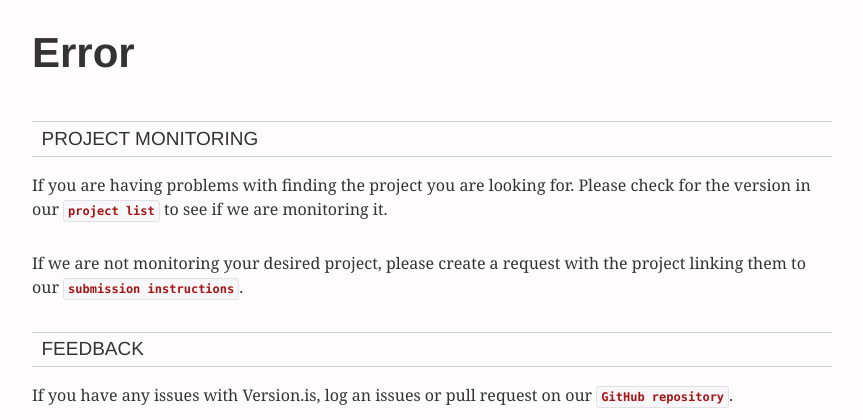
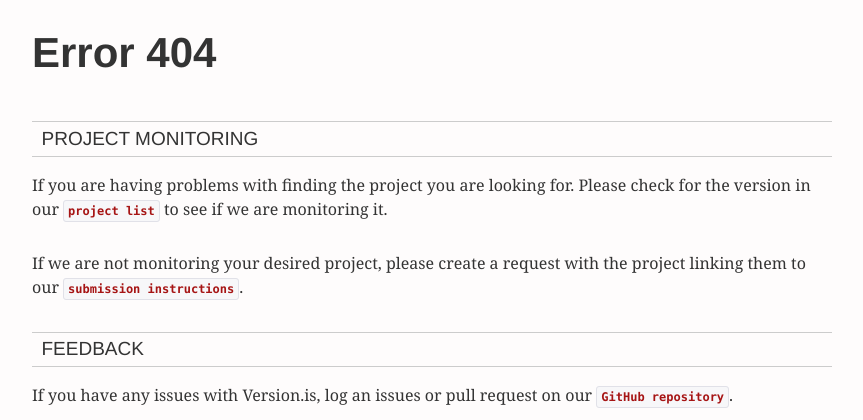
Before and after one commit to zumot/version.is, a Python web app: template templates/error.html in a window 1280 px wide. Shown: the top 420 px of the page, without its empty margins (208-1071 px from the left). Run offline with Jinja, Linux system fonts and the light colour scheme; the template is opened without the code that fills it, so the values that code supplies are empty.

Commit message:
Adds http code to error page

```diff
--- a/templates/error.html
+++ b/templates/error.html
@@ -1,7 +1,7 @@
 {% extends "_base.html" %}
 
 {% block content %}
-  <h1 class="giga">Error</h1>
+  <h1 class="giga">Error 404</h1>
   <section id="content" class="section">
   <p>
     {{ message }}
```
